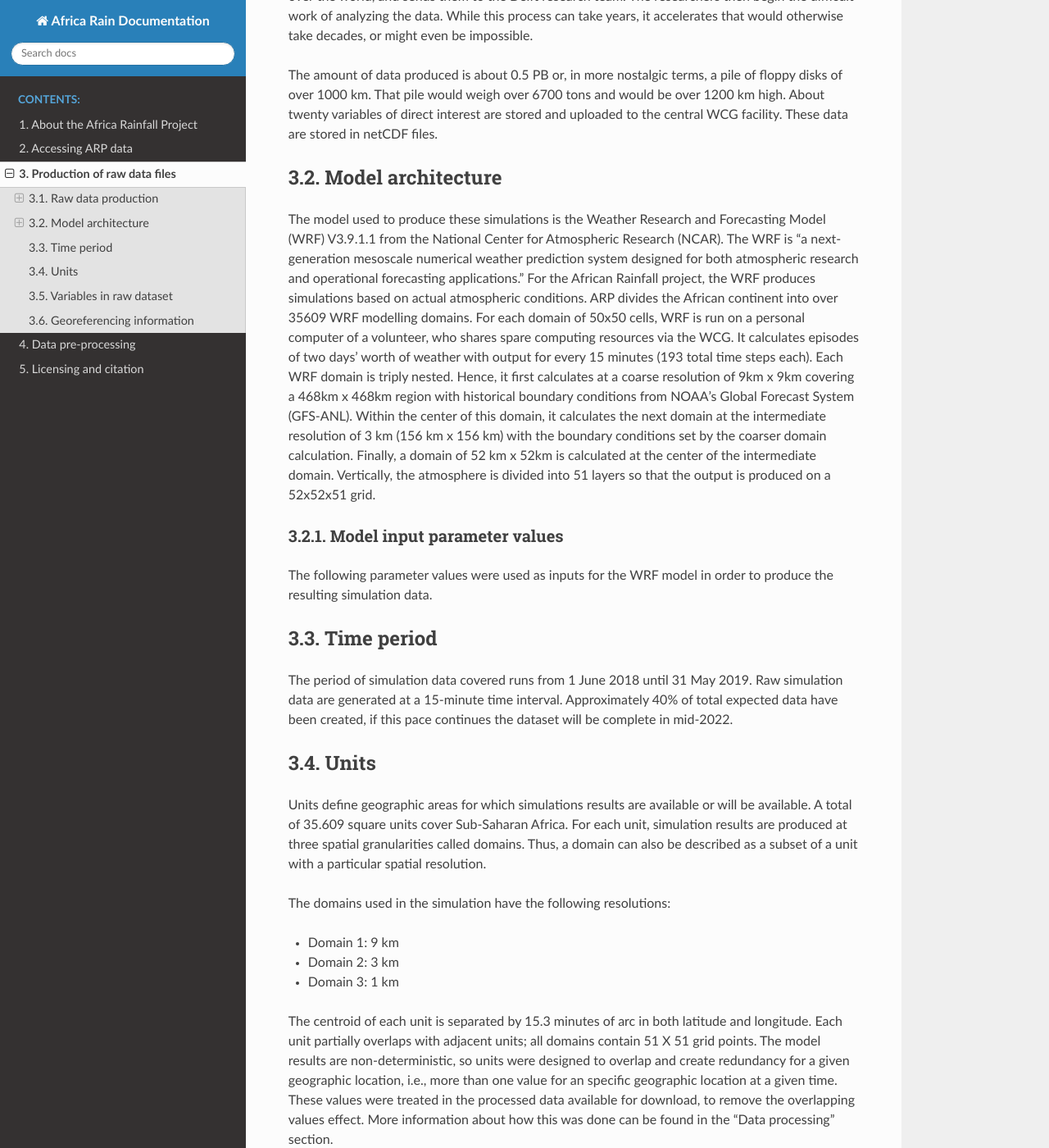
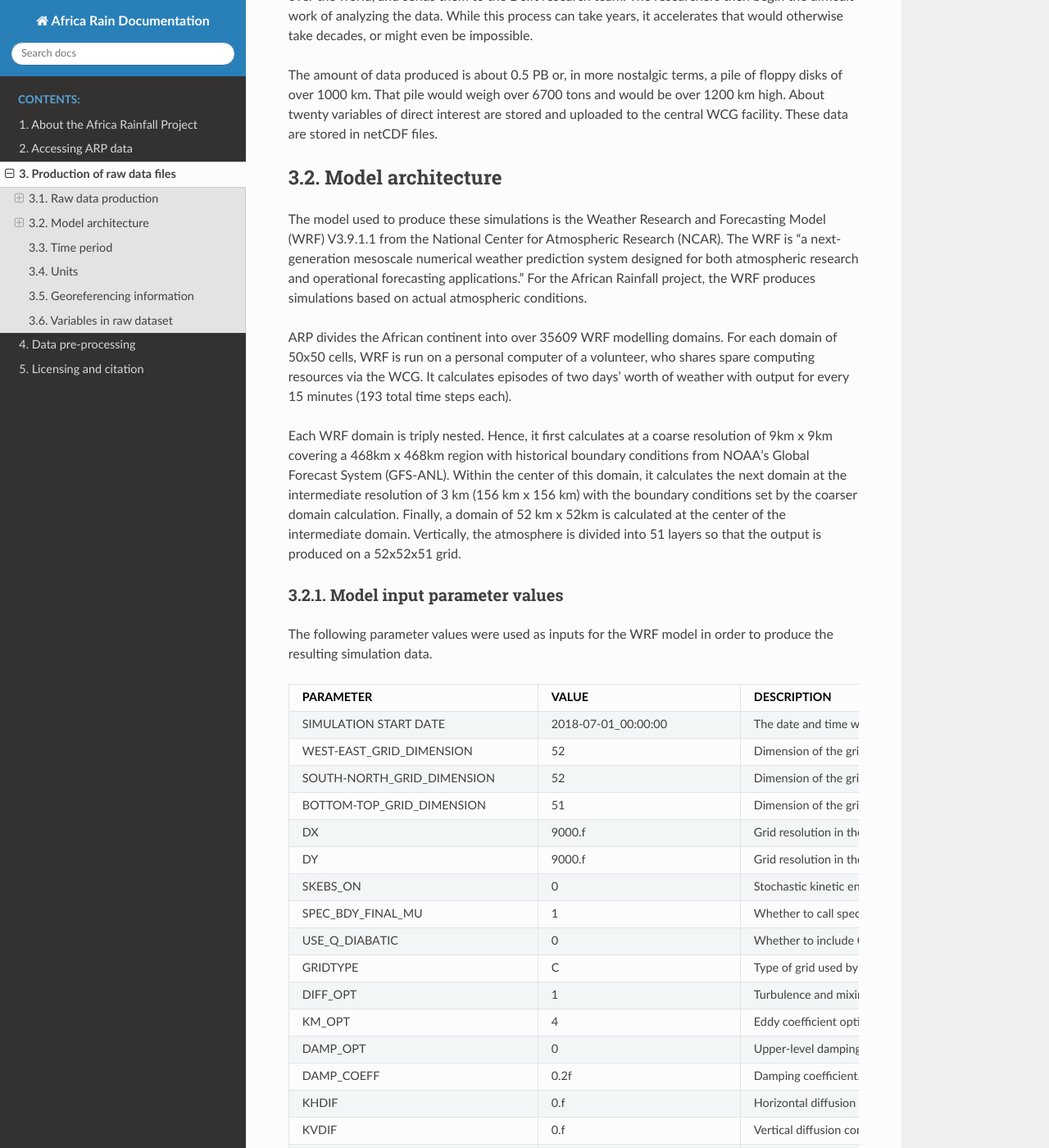
Before and after one commit to CEG-TU-Delft/africarain-docs, a Sphinx documentation site: the page built from docs/source/provenance.rst, in a window 1280 px wide and 1400 px high, scrolled down 666 px. Shown: the whole window at 82% size. Built offline with Sphinx 7.4.7 and the Read the Docs theme 2.0.0, drawn with Linux system fonts in a browser that asks for light colours; some of the changed text lies outside the part shown.

Commit message:
reformatted table

```diff
--- a/docs/source/data_processing.rst
+++ b/docs/source/data_processing.rst
@@ -1,4 +1,4 @@
-.. _processing:
+
 Data pre-processing
 ===================
 
--- a/docs/source/provenance.rst
+++ b/docs/source/provenance.rst
@@ -17,25 +17,27 @@ The amount of data produced is about 0.5 PB or, in more nostalgic terms, a pile
 Model architecture
 ------------------
 The model used to produce these simulations is the Weather Research and Forecasting Model (WRF) V3.9.1.1 from the National Center for Atmospheric Research (NCAR). The WRF is “a next-generation mesoscale numerical weather prediction system designed for both atmospheric research and operational forecasting applications.” For the African Rainfall project, the WRF produces simulations based on actual atmospheric conditions.
+
 ARP divides the African continent into over 35609 WRF modelling domains. For each domain of 50x50 cells, WRF is run on a personal computer of a volunteer, who shares spare computing resources via the WCG. It calculates episodes of two days’ worth of weather with output for every 15 minutes (193 total time steps each).
+
 Each WRF domain is triply nested.  Hence, it first calculates at a coarse resolution of 9km x 9km covering a  468km x 468km region with historical boundary conditions from NOAA's Global Forecast System (GFS-ANL).  Within the center of this domain, it calculates the next domain at the intermediate resolution of 3 km (156 km x 156 km) with the boundary conditions set by the coarser domain calculation. Finally, a domain of 52 km x 52km is calculated at the center of the intermediate domain. Vertically, the atmosphere is divided into 51 layers so that the output is produced on a 52x52x51 grid.
 
 Model input parameter values
 ^^^^^^^^^^^^^^^^^^^^^^^^^^^^
 The following parameter values were used as inputs for the WRF model in order to produce the resulting simulation data.
 
-===============================  ===================       ==========================================================================================================================
+===============================  ========================  ===================================================================================================================================================
 PARAMETER                        VALUE                     DESCRIPTION
-===============================  ===================       ==========================================================================================================================
+===============================  ========================  ===================================================================================================================================================
 SIMULATION START DATE            2018-07-01_00:00:00       The date and time when the simulation commenced.
 WEST-EAST_GRID_DIMENSION         52                        Dimension of the grid in the West-East direction.
 SOUTH-NORTH_GRID_DIMENSION       52                        Dimension of the grid in the South-North direction.
 BOTTOM-TOP_GRID_DIMENSION        51                        Dimension of the grid in the vertical direction.
 DX                               9000.f                    Grid resolution in the X direction (m).
-DY                               9000.f                    Grid resoultion in the Y direction (m).
+DY                               9000.f                    Grid resolution in the Y direction (m).
 SKEBS_ON                         0                         Stochastic kinetic energy backskatter scheme.
 SPEC_BDY_FINAL_MU                1                         Whether to call spec_bdy_final for mu.
-USE_Q_DIABATIC                   0                         Whether to include QV and QC tendencies in advection (i.e. to consider moisture tendency from microphysics in small steps)
+USE_Q_DIABATIC                   0                         Whether to include QV and QC tendencies in advection (i.e. to consider moisture tendency from microphysics in small steps).
 GRIDTYPE                         C                         Type of grid used by the model.
 DIFF_OPT                         1                         Turbulence and mixing option.
 KM_OPT                           4                         Eddy coefficient option.
@@ -144,7 +146,7 @@ ISURBAN                          13                        Related to land use c
 ISOILWATER                       14                        Related to land use category.
 HYBRID_OPT                       -1                        Option related to the hybrid vertical coordinates.
 ETAC                             0.f                       Option related to the hybrid vertical coordinates.
-===============================  ===================       ==========================================================================================================================
+===============================  ========================  ===================================================================================================================================================
 
 Time period
 -----------
@@ -162,6 +164,11 @@ The domains used in the simulation have the following resolutions:
 + Domain 3: 1 km
 
 The centroid of each unit is separated by 15.3 minutes of arc in both latitude and longitude. Each unit partially overlaps with adjacent units; all domains contain 51 X 51 grid points. The model results are non-deterministic, so units were designed to overlap and create redundancy for a given geographic location, i.e., more than one value for an specific geographic location at a given time. These values were treated in the processed data available for download, to remove the overlapping values effect. More information about how this was done can be found in the "Data processing" section.
+
+Georeferencing information
+--------------------------
+
+The projection of the raw data is Lambert Conformal with the true latitudes 1 and 2 being 20 and 0 degrees, respectively. The standard longitude is 5 degrees.
 
 Variables in raw dataset
 ------------------------
```
Also changed, not shown: other parts of docs/source/provenance.rst (+1 -6 lines).
